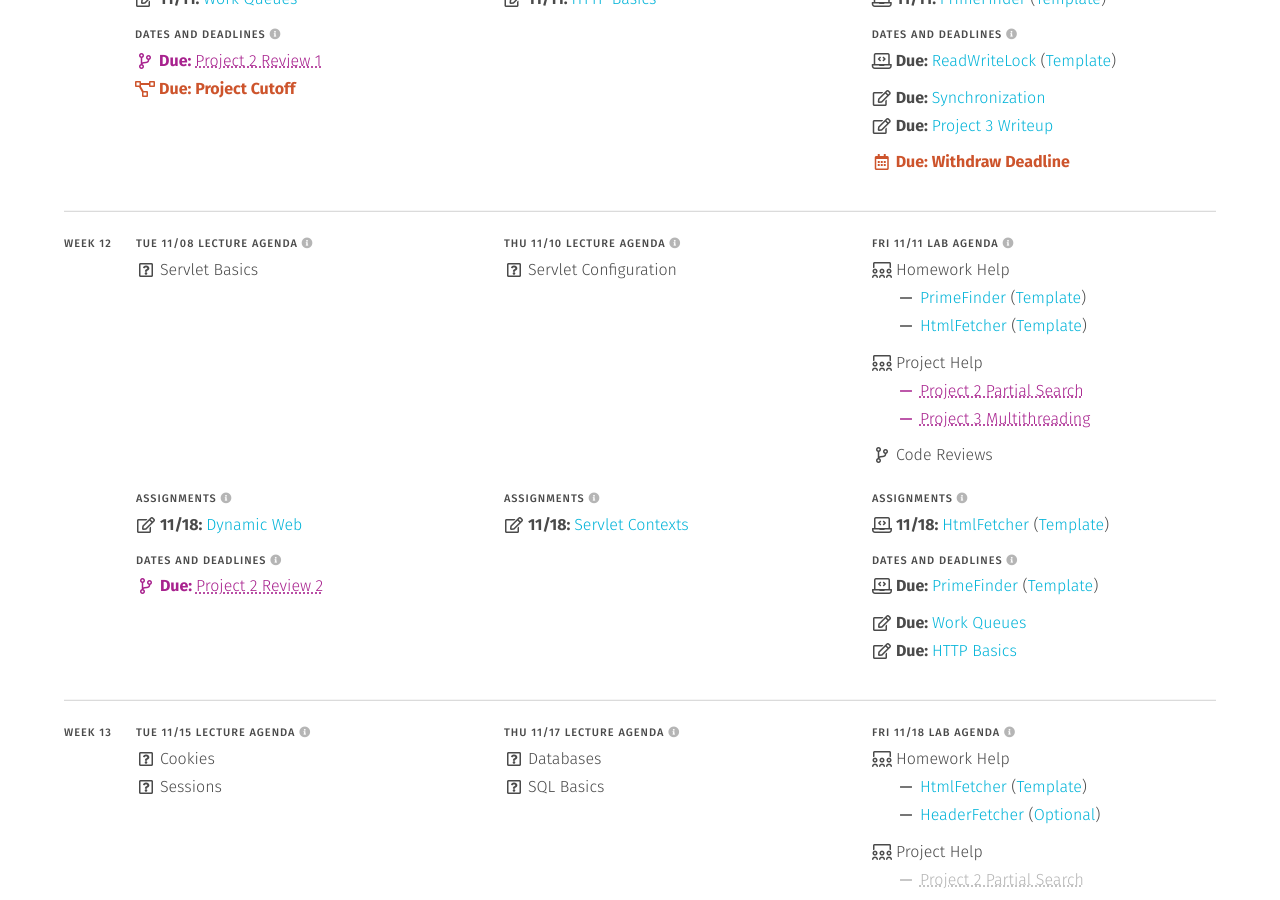
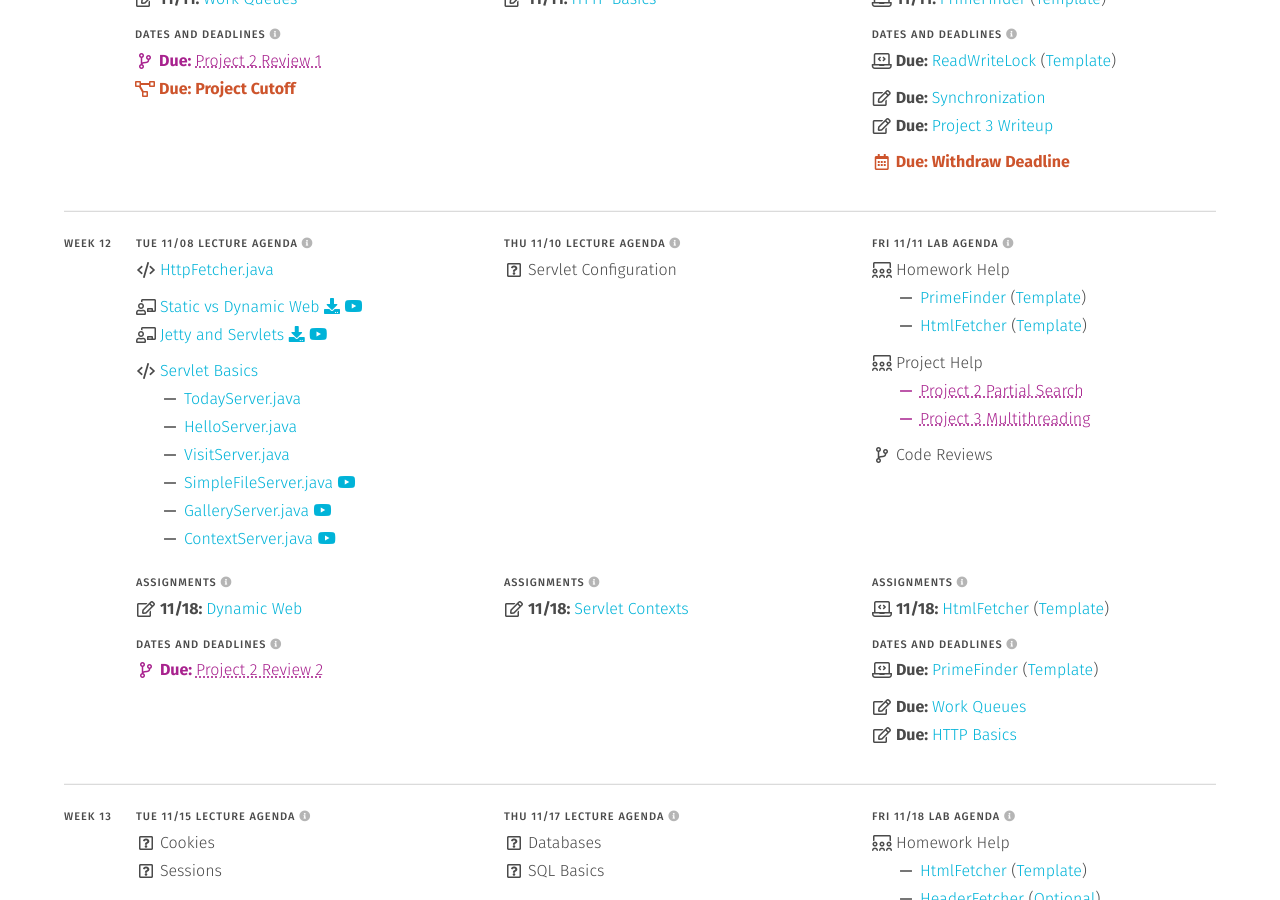
Before and after one commit to usf-cs272-fall2022/usf-cs272-fall2022.github.io, a Jekyll site: the page built from schedule.md, in a window 1280 px wide and 900 px high, scrolled down 7375 px. Built offline with Jekyll 4.4.1, drawn with Linux system fonts in a browser that asks for light colours.

Commit message:
Adding code

```diff
--- a/_data/schedule.yml
+++ b/_data/schedule.yml
@@ -1785,7 +1785,54 @@ weeks:
         sections:
           - <<: *lectures
             items:
+              - text: HttpFetcher.java
+                icon: code
+                link: https://github.com/usf-cs272-fall2022/lectures/blob/main/Sockets/src/main/java/edu/usfca/cs272/HttpsFetcher.java
+
+              - file: slides
+                name: dynamic
+                type: bump
+
+              - file: slides
+                name: jetty
+
               - text: 'Servlet Basics'
+                icon: code
+                link: https://github.com/usf-cs272-fall2022/lectures/tree/main/ServletBasics
+                type: bump
+
+              - text: TodayServer.java
+                icon: indented
+                type: push
+                link: https://github.com/usf-cs272-fall2022/lectures/blob/main/ServletBasics/src/main/java/edu/usfca/cs272/TodayServer.java
+
+              - text: HelloServer.java
+                icon: indented
+                type: push
+                link: https://github.com/usf-cs272-fall2022/lectures/blob/main/ServletBasics/src/main/java/edu/usfca/cs272/HelloServer.java
+
+              - text: VisitServer.java
+                icon: indented
+                type: push
+                link: https://github.com/usf-cs272-fall2022/lectures/blob/main/ServletBasics/src/main/java/edu/usfca/cs272/VisitServer.java
+
+              - text: SimpleFileServer.java
+                icon: indented
+                type: push
+                link: https://github.com/usf-cs272-fall2022/lectures/blob/main/ServletBasics/src/main/java/edu/usfca/cs272/SimpleFileServer.java
+                tube: https://drive.google.com/file/d/17AUSBRl0c_n7eJ56cSHIbd1al7P9YylG/view?usp=sharing
+
+              - text: GalleryServer.java
+                icon: indented
+                type: push
+                link: https://github.com/usf-cs272-fall2022/lectures/blob/main/ServletBasics/src/main/java/edu/usfca/cs272/GalleryServer.java
+                tube: https://drive.google.com/file/d/1y7DlVnj3s1tcyS0kvKt5C7nxk-9ROkBz/view?usp=sharing
+
+              - text: ContextServer.java
+                icon: indented
+                type: push
+                link: https://github.com/usf-cs272-fall2022/lectures/blob/main/ServletBasics/src/main/java/edu/usfca/cs272/ContextServer.java
+                tube: https://drive.google.com/file/d/1TXY__9WzN_GbvSYH1LmHTJLu-Uu06voT/view?usp=sharing
 
           - <<: *assignments
             items:
```
